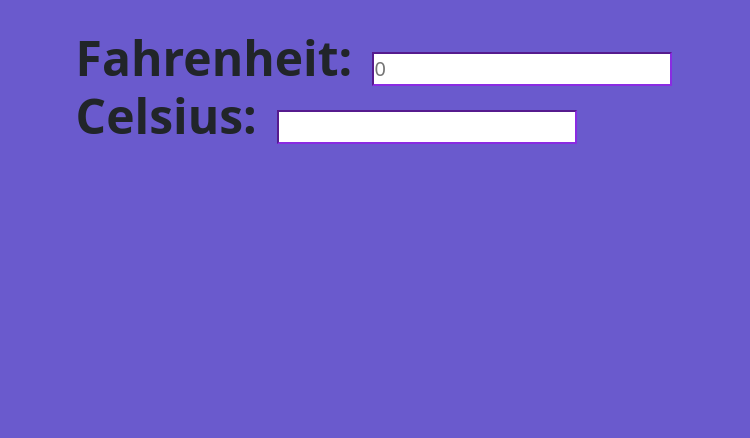
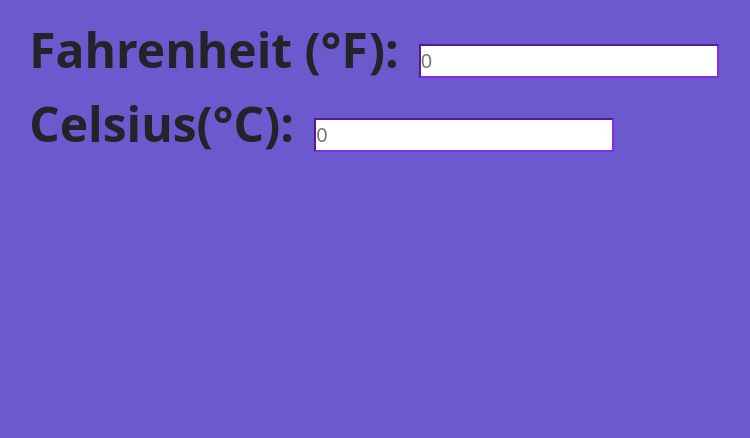
Before and after one commit to gxotiweokuhle/js-temp-converter, a plain HTML site: page index.html in a window 1280 px wide. Shown: the part 362-800 px from the top of the page, without its empty margins (274-1024 px from the left). Drawn offline with nearby package versions, Linux system fonts and the light colour scheme.

Commit message:
complete

```diff
--- a/index.html
+++ b/index.html
@@ -15,12 +15,12 @@
         <h1 class="text-center display-5 fw-semibold">Temperature Converter</h1>
         <p class="text-center">Type a value in Fahrenheit and get the value in degrees</p>
         <div class="mx-3">
-            <label class="display-5 fw-semibold mt-3 mx-3">Fahrenheit:</label>
-            <input type="number" id="fah" class="screen" placeholder="0">
+            <label class="display-5 fw-semibold mt-3 mx-3">Fahrenheit (°F):</label>
+            <input type="number" id="fah" class="screen mt-2" placeholder="0">
         </div>
         <div class="mx-3">
-            <label class="display-5 fw-semibold mb-4 mx-3">Celsius:</label>
-            <input type="number" id="cel">
+            <label class="display-5 fw-semibold mb-4 mx-3 mt-3">Celsius(°C):</label>
+            <input type="number" id="cel" class="mt-0" placeholder="0">
         </div>
 
         <script src="./script/code.js"></script>
--- a/script/code.js
+++ b/script/code.js
@@ -8,8 +8,8 @@ fahrenheit.oninput = function () {
 // allclear = document.getElementById('cel');
 //let empty = document.getElementById('fah');
 
-let clear=()=>{
+/*let clear=()=>{
     celsius.innerHTML= "";
     fahrenheit.innerHTML= "";
 
-}
+}*/
```
